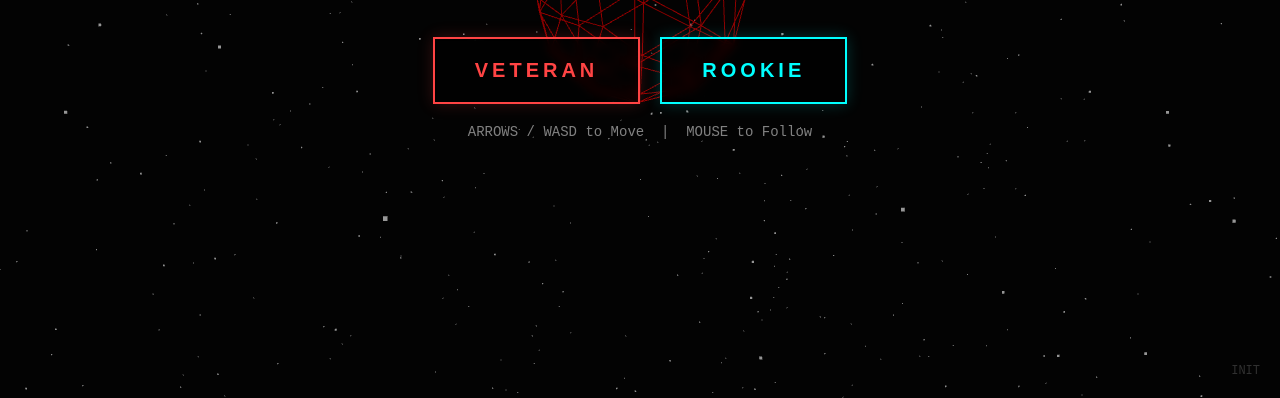
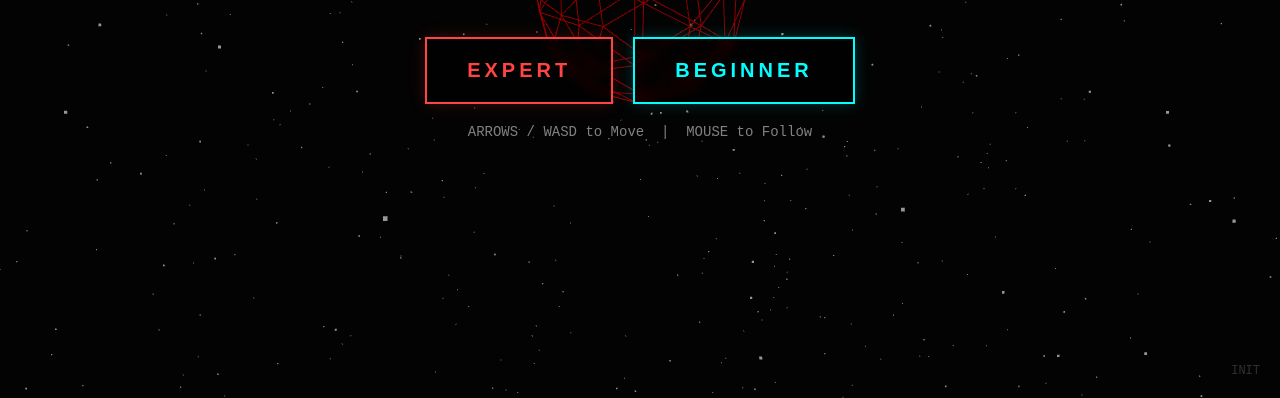
Before and after one commit to halleybearyoung-coder/NeonVoid, a plain HTML site: page index.html in a window 1280 px wide. Shown: the part 402-800 px from the top of the page. Drawn offline with nearby package versions, Linux system fonts and the light colour scheme; animation ran at ten frames a second.

Commit message:
Update index.html

```diff
--- a/index.html
+++ b/index.html
@@ -287,15 +287,15 @@
         <div class="title-text" style="color: #00ffff;">NEON VOID</div>
         <div class="subtitle-text">SELECT DIFFICULTY</div>
         <div class="btn-container">
-            <button id="start-hard-btn" class="btn btn-hard">VETERAN</button>
-            <button id="start-easy-btn" class="btn">ROOKIE</button>
+            <button id="start-hard-btn" class="btn btn-hard">EXPERT</button>
+            <button id="start-easy-btn" class="btn">BEGINNER</button>
         </div>
         <div class="controls-hint">ARROWS / WASD to Move &nbsp;|&nbsp; MOUSE to Follow</div>
     </div>
 
     <!-- ROOKIE LEVEL SELECT -->
     <div id="level-select-screen" class="screen-overlay">
-        <div class="title-text" style="color: #00ffff;">ROOKIE CAMPAIGN</div>
+        <div class="title-text" style="color: #00ffff;">BEGINNER CAMPAIGN</div>
         <div class="level-grid">
             <button class="level-btn active" onclick="launchMission('easy')">01</button>
             <button class="level-btn">02</button>
```
